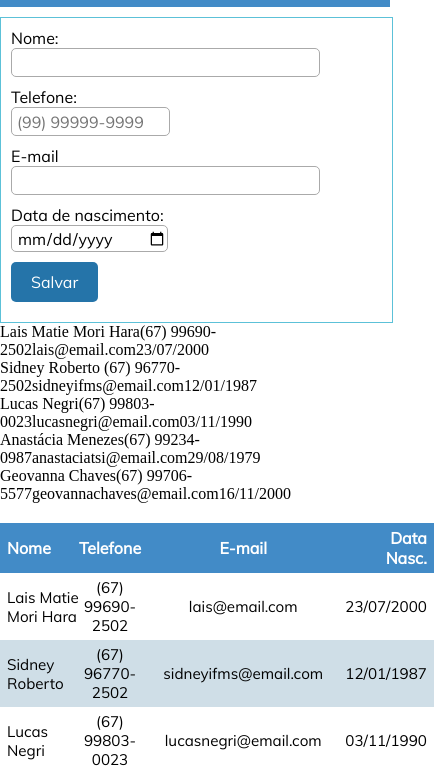
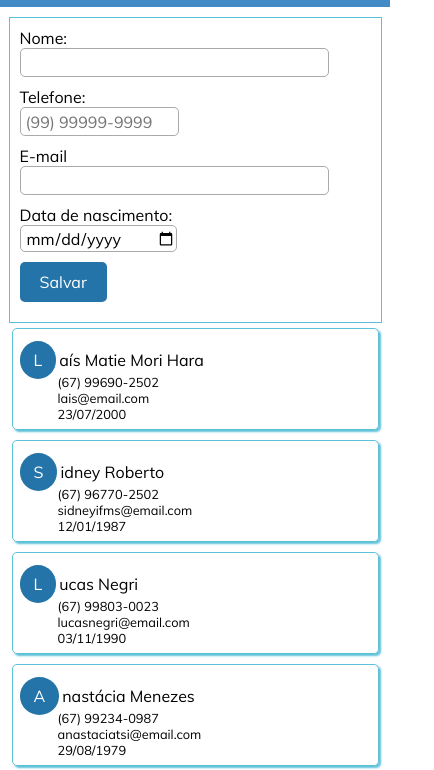
Before and after one commit to laismatie/CPW2_2019_2, a plain HTML site: page Aula03/index.html in a window 390 px wide. Shown: the part 93-863 px from the top of the page, 434 px wide, since content can reach past the window. Drawn offline with nearby package versions, Linux system fonts and the light colour scheme.

Commit message:
Estilização dos Cards

```diff
--- a/Aula03/src/js/index.js
+++ b/Aula03/src/js/index.js
@@ -4,7 +4,7 @@
  //vetor vazio, sempre inicializar quando for trabalhar com ele depois */
 var contatos = [
     {
-       nome: 'Lais Matie Mori Hara',
+       nome: 'Laís Matie Mori Hara',
        telefone: '(67) 99690-2502',
        email: 'lais@email.com',
        dataNascimento:'23/07/2000'
--- a/Aula03/src/styles/estilos.scss
+++ b/Aula03/src/styles/estilos.scss
@@ -130,3 +130,62 @@ body{
         }
     }
 }
+
+//Estilização dos cards
+#cardsContatos{
+    padding: 5px 0px;
+    display: none;
+
+    //Cada div representa um card
+    div{
+        border: 1px solid $cor-borda;
+        box-shadow: 2px 2px 2px $cor-borda;
+        margin: 0px auto 10px auto;
+        width: 90%;
+        border-radius: 5px;
+        padding: 12px 7px 7px 7px;
+
+        span{
+            font-family: $fonte-padrao;
+            font-size: 80%;
+            display: block;
+            //identação
+            text-indent: 38px;
+
+            //Deixando a inicial e o restando do nome na mesma linha
+            &:first-child, &:nth-child(2){
+                /*
+                Elementos com display inline não podem receber configuração de margin.
+                Caso você precise aplicar margem um elemento que possua exibição em linha
+                (display inline), altere o valor da propriedade display para inline-block
+                */
+                display: inline-block;
+                font-size: 100%;
+                margin-bottom: -5px;
+                text-indent: 0px;
+            }
+
+            //inicial do nome
+            &:first-child{
+                background-color: $cor-botao-primario;
+                color: white;
+                padding: 9px 14px;
+                border-radius: 50%;
+                margin-right: 3px;
+            }
+        }
+    }
+}
+
+@media only screen and (max-width: 600px){
+    #cardsContatos{
+        display: block;
+    }
+    #tabelaContatos{
+        display: none;
+    }
+    #formularioContato{
+        width: 90%;
+    }
+
+}
```
Also changed, not shown: Aula03/src/styles/estilos.css, 1 other file.
